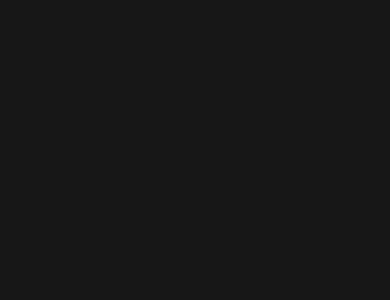
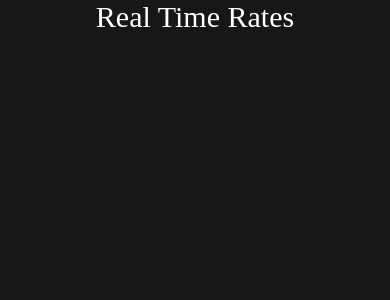
Before and after one commit to worknshubh/bitpeak, a React Native app: screen /getStartedscreen in a window 390 px wide. Shown: the top 300 px of the page. Built offline with nearby package versions, Linux system fonts and the light colour scheme.

Commit message:
modifications in getStarted

```diff
--- a/screens/getStartedscreen.js
+++ b/screens/getStartedscreen.js
@@ -1,11 +1,16 @@
 import React from 'react';
 import { View, Text, StyleSheet, SafeAreaView } from 'react-native';
 import primary_color from '../components/colors';
-
+import {
+  heightPercentageToDP as hp,
+  widthPercentageToDP as wp,
+} from 'react-native-responsive-screen';
 const Getstartedscreen = () => {
   return (
     <SafeAreaView style={styles.mainScreen}>
-      <View></View>
+      <View>
+        <Text style={styles.punchline}>Real Time Rates</Text>
+      </View>
     </SafeAreaView>
   );
 };
@@ -13,6 +18,13 @@
   mainScreen: {
     backgroundColor: primary_color,
     flex: 1,
+    padding: wp('10%'),
+  },
+  punchline: {
+    color: 'white',
+    fontFamily: 'Kanit-Regular',
+    fontSize: 30,
+    textAlign: 'center',
   },
 });
 export default Getstartedscreen;
```
Also changed, not shown: react-native.config.js (added, +7 -0 lines), 9 other files (tests, documents, lock files or other folders).
